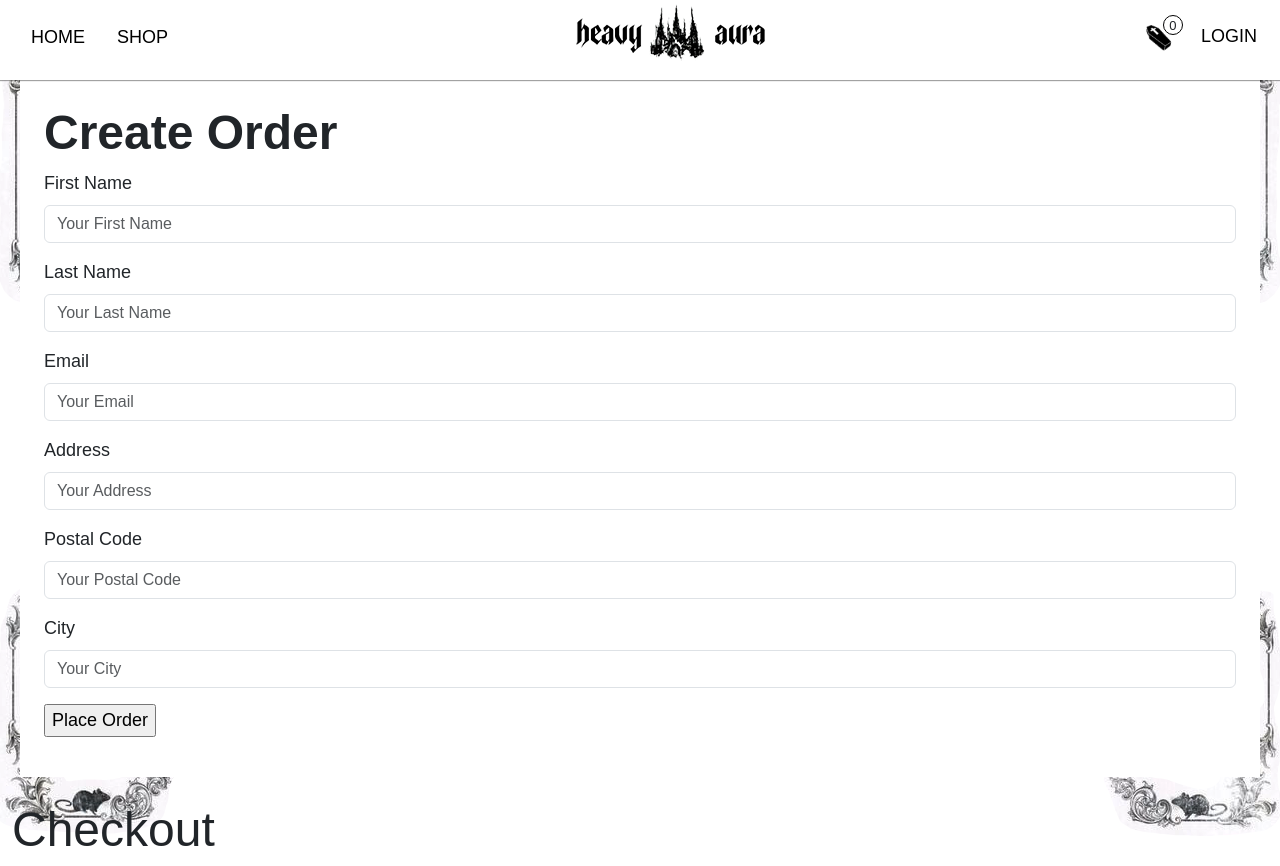
After one commit to AlexeyE1/heavyaura, a Django app: page /order/create/ in a window 1280 px wide. The commit adds this page. Run offline with Django 5.2, Linux system fonts and the light colour scheme; some libraries are stand-ins or nearby versions; some web fonts are replaced.

Commit message:
creating an order template

```diff
--- a/cart/templates/cart/detail.html
+++ b/cart/templates/cart/detail.html
@@ -48,7 +48,7 @@
             <a href="/shop" class="cart-btn">Continue Shopping</a>
             {% with cart_quantity=cart|length %}
                 {% if cart_quantity > 0 %}
-                    <a href="#" class="cart-btn">Checkout</a>
+                    <a href="{% url "orders:order_create" %}" class="cart-btn">Checkout</a>
                 {% endif %}
             {% endwith %}
         </div>
--- a/heavyaura/urls.py
+++ b/heavyaura/urls.py
@@ -24,6 +24,7 @@ urlpatterns = [
     path('admin/', admin.site.urls),
     path('cart/', include('cart.urls', namespace='cart')),
     path('user/', include('users.urls', namespace='user')),
+    path('order/', include('orders.urls', namespace='orders')),
     path('', include('main.urls', namespace='main')),
 ]
 
--- a/orders/forms.py
+++ b/orders/forms.py
@@ -0,0 +1,25 @@
+from django import forms
+from .models import Order
+
+
+class OrderCreateForm(forms.ModelForm):
+    class Meta:
+        model = Order
+        fields = ['user', 'first_name', 'last_name', 'email',
+                    'address', 'postal_code', 'city']
+
+    def __init__(self, *args, **kwargs):
+        self.request = kwargs.pop('request', None)  # Извлекаем request, если передан
+        super().__init__(*args, **kwargs)
+        if self.request.user.is_authenticated:
+            self.initial['first_name'] = self.request.user.first_name
+            self.initial['last_name'] = self.request.user.last_name
+            self.initial['email'] = self.request.user.email
+
+
+    def save(self, commit=True):
+        order = super().save(commit=False)
+        order.user = self.request.user
+        if commit:
+            order.save()
+        return order
--- /dev/null
+++ b/orders/templates/order/create.html
@@ -0,0 +1,60 @@
+{% extends "base.html" %}
+{% load static %}
+
+{% block title %}Create Order{% endblock title %}
+
+{% block content %}
+    <div class="forcreate">
+        <div class="profile bg-white p-4 mb-4 mx-2">
+            <h2 class="mb-2">Create Order</h2>
+            <form action="" method="post" class="order-form">
+                {% csrf_token %}
+                <div class="col-md-12 mb-3">
+                    <label for="id_first_name" class="form-label">First Name</label>
+                    <input type="text" class="form-control form-styleprofile" id='id_first_name'
+                    name="first_name" placeholder="Your First Name" value="{{ form.first_name.value|default:'' }}" required>
+                </div>
+                <div class="col-md-12 mb-3">
+                    <label for="id_last_name" class="form-label">Last Name</label>
+                    <input type="text" class="form-control form-styleprofile" id='id_last_name'
+                    name="last_name" placeholder="Your Last Name" value="{{ form.last_name.value|default:'' }}" required>
+                </div>
+                <div class="col-md-12 mb-3">
+                    <label for="id_email" class="form-label">Email</label>
+                    <input type="text" class="form-control form-styleprofile" id='id_email'
+                    name="email" placeholder="Your Email" value="{{ form.email.value|default:'' }}" required>
+                </div>
+
+                <div class="col-md-12 mb-3">
+                    <label for="id_address" class="form-label">Address</label>
+                    <input type="text" class="form-control form-styleprofile" id='id_address'
+                    name="address" placeholder="Your Address" value="{{ form.address.value|default:'' }}" required>
+                </div>
+                <div class="col-md-12 mb-3">
+                    <label for="id_postal_code" class="form-label">Postal Code</label>
+                    <input type="text" class="form-control form-styleprofile" id='id_postal_code'
+                    name="postal_code" placeholder="Your Postal Code" value="{{ form.postal_code.value|default:'' }}" required>
+                </div>
+                <div class="col-md-12 mb-3">
+                    <label for="id_city" class="form-label">City</label>
+                    <input type="text" class="form-control form-styleprofile" id='id_city'
+                    name="city" placeholder="Your City" value="{{ form.city.value|default:'' }}" required>
+                </div>
+                <p><input type="submit" value="Place Order"></p>
+                {% csrf_token %}
+            </form>
+        </div>
+        <div class="checkout">
+            <h1>Checkout</h1>
+            <div class="order-info">
+                {% for item in cart %}
+                    <li>
+                        {{ item.quantity }} * {{ item.product.name }}
+                        <p>$ {{ item.total_price }}</p>
+                    </li>
+                    <p>Total: $ {{ cart.get_total_price }}</p>
+                {% endfor %}
+            </div>
+        </div>
+    </div>
+{% endblock content %}
--- a/orders/urls.py
+++ b/orders/urls.py
@@ -0,0 +1,9 @@
+from django.urls import path
+from . import views
+
+
+app_name = 'orders'
+
+urlpatterns = [
+    path('create/', views.order_create, name='order_create'),
+]
--- a/orders/views.py
+++ b/orders/views.py
@@ -1,3 +1,24 @@
 from django.shortcuts import render
+from .models import OrderItem
+from .forms import OrderCreateForm
+from cart.cart import Cart
 
-# Create your views here.
+
+def order_create(request):
+    cart = Cart(request)
+    if request.method == 'POST':
+        form = OrderCreateForm(request.POST, request=request)
+        if form.is_valid():
+            order = form.save()
+            for item in cart:
+                OrderItem.objects.create(order=order,
+                                         product=item['product'],
+                                         price=item['price'],
+                                         quantity=item['quantity'])
+            cart.clear()
+            return render(request, 'order/created.html', {'order': order,
+                                                         'form': form})
+    else:
+        form = OrderCreateForm(request=request)
+    return render(request, 'order/create.html', {'cart': cart,
+                                                 'form': form})
--- a/users/forms.py
+++ b/users/forms.py
@@ -1,5 +1,5 @@
 from django import forms
-from django.contrib.auth.forms import AuthenticationForm
+from django.contrib.auth.forms import AuthenticationForm, UserCreationForm, UserChangeForm
 from .models import User
 
 
```
Also changed, not shown: orders/templates/order/created.html (added, +7 -0 lines).
